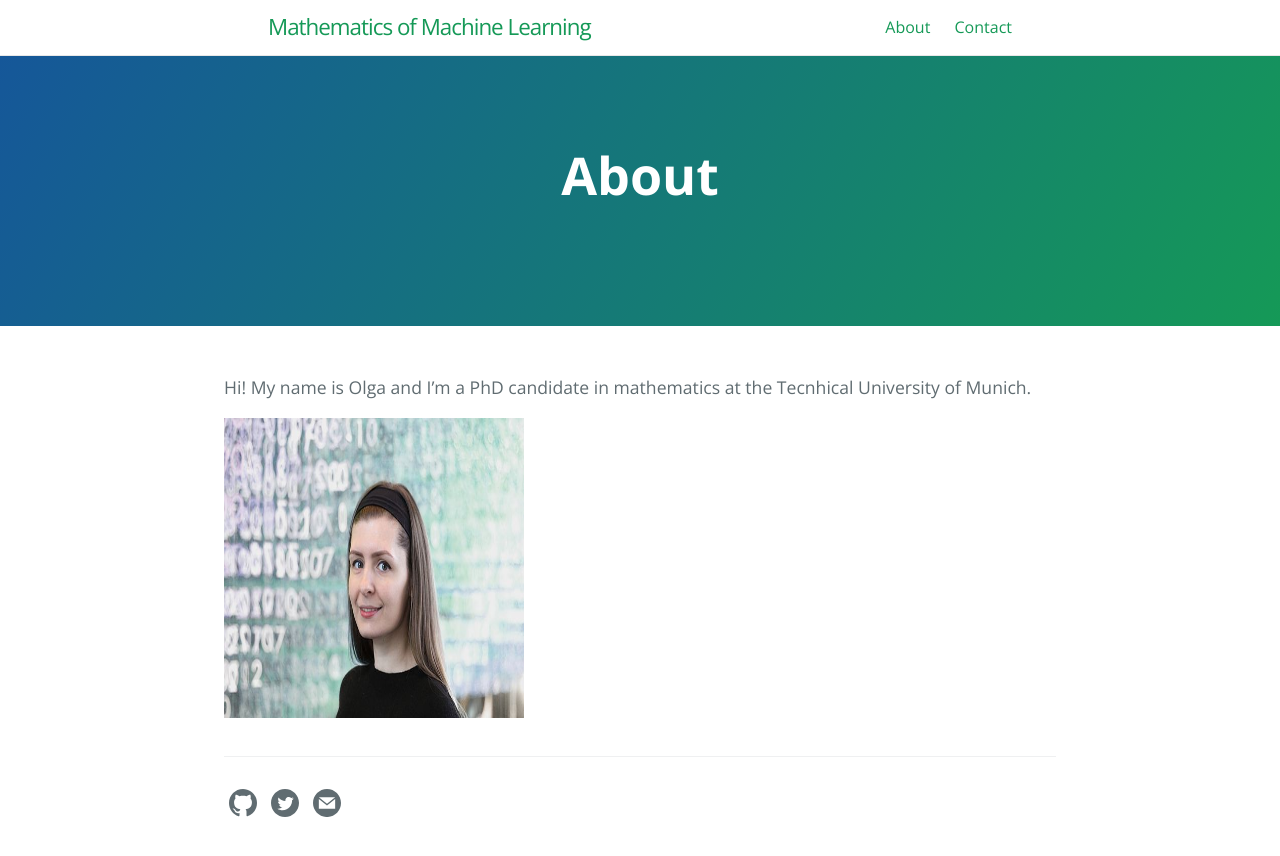
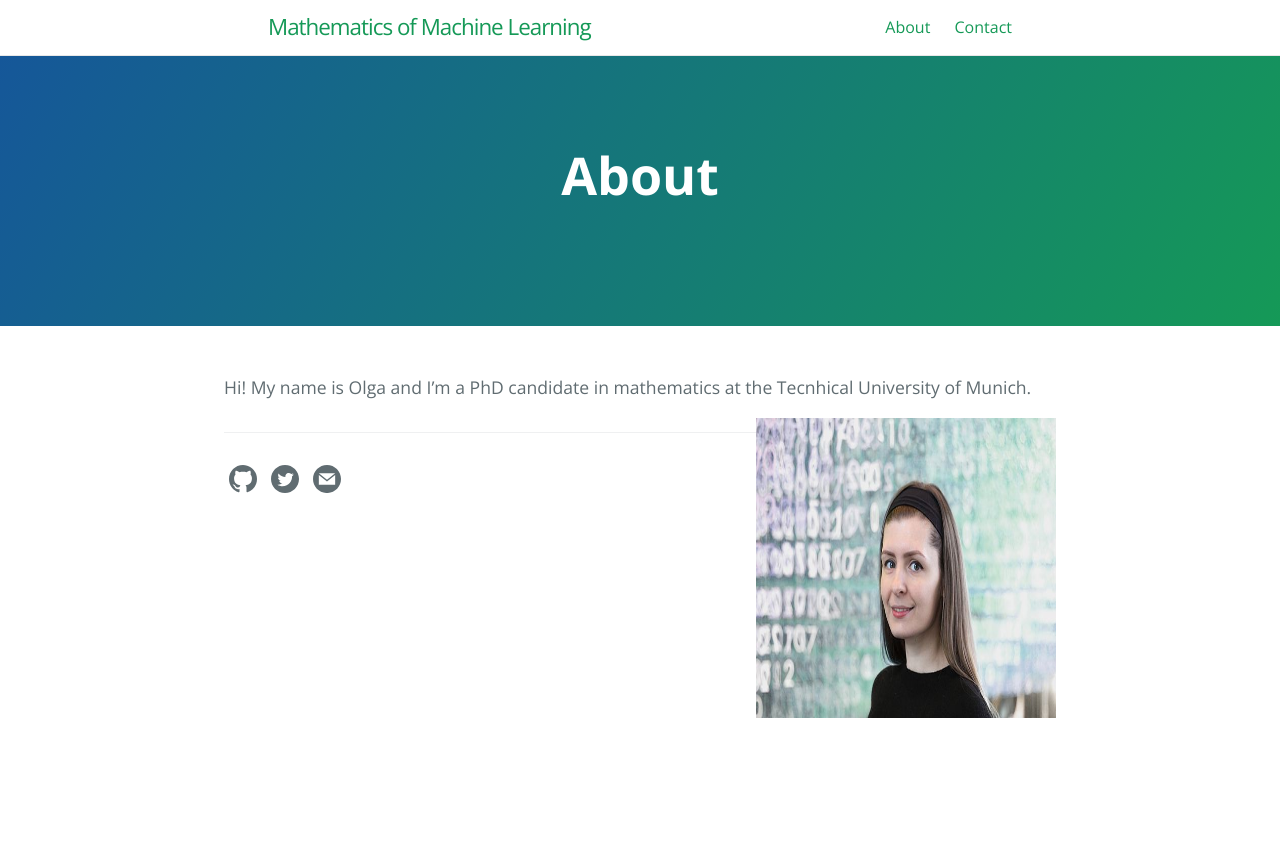
Before and after one commit to olgagraf/olgagraf.github.io, a Jekyll site: the page built from about.md, in a window 1280 px wide. Shown: the top 856 px of the page. Built offline with Jekyll 4.4.1, drawn with Linux system fonts in a browser that asks for light colours.

Commit message:
Update about.md

```diff
--- a/about.md
+++ b/about.md
@@ -9,7 +9,7 @@ order: 0
 
 Hi! My name is Olga and I'm a PhD candidate in mathematics at the Tecnhical University of Munich.
 
-<img src="assets/images/numbers14.jpg" width="300" height="300">
+<img style="float: right;" src="assets/images/numbers14.jpg" width="300" height="300">
 
 <!---
 [Go to the Home Page]({{ '/' | absolute_url }})
```
